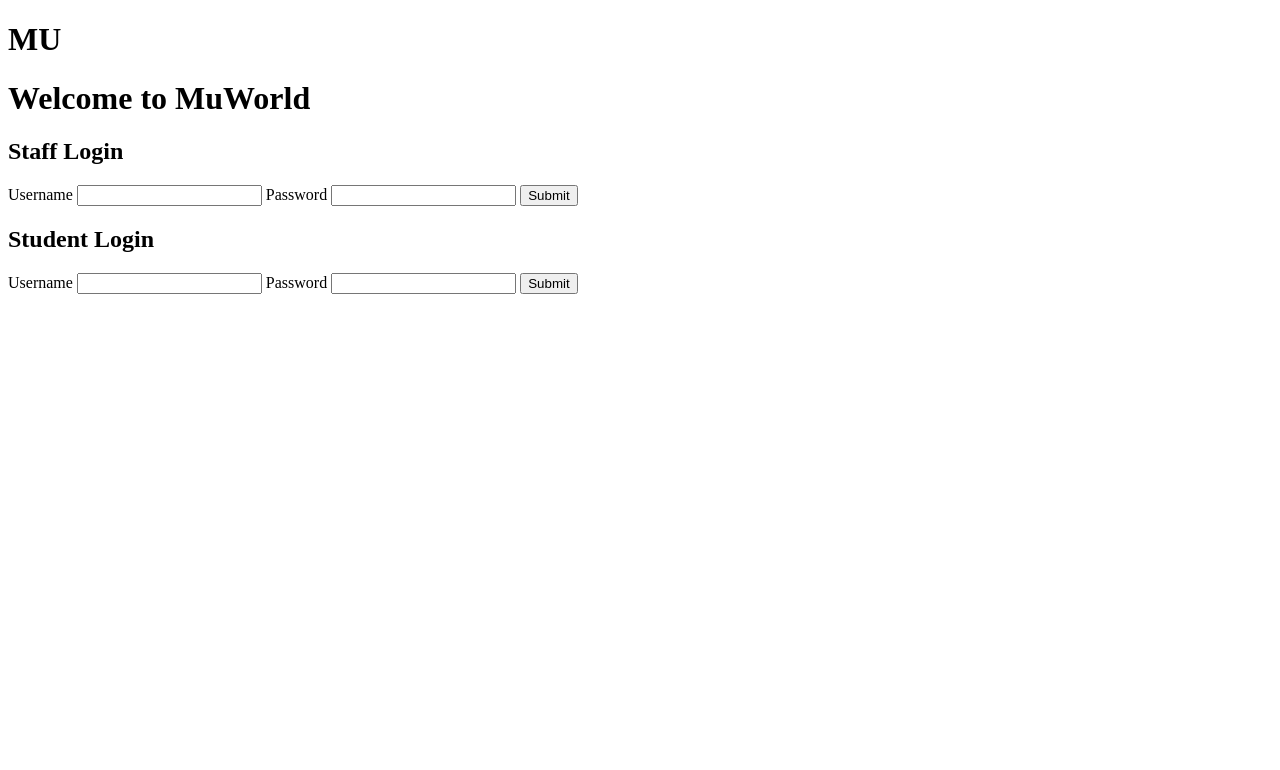
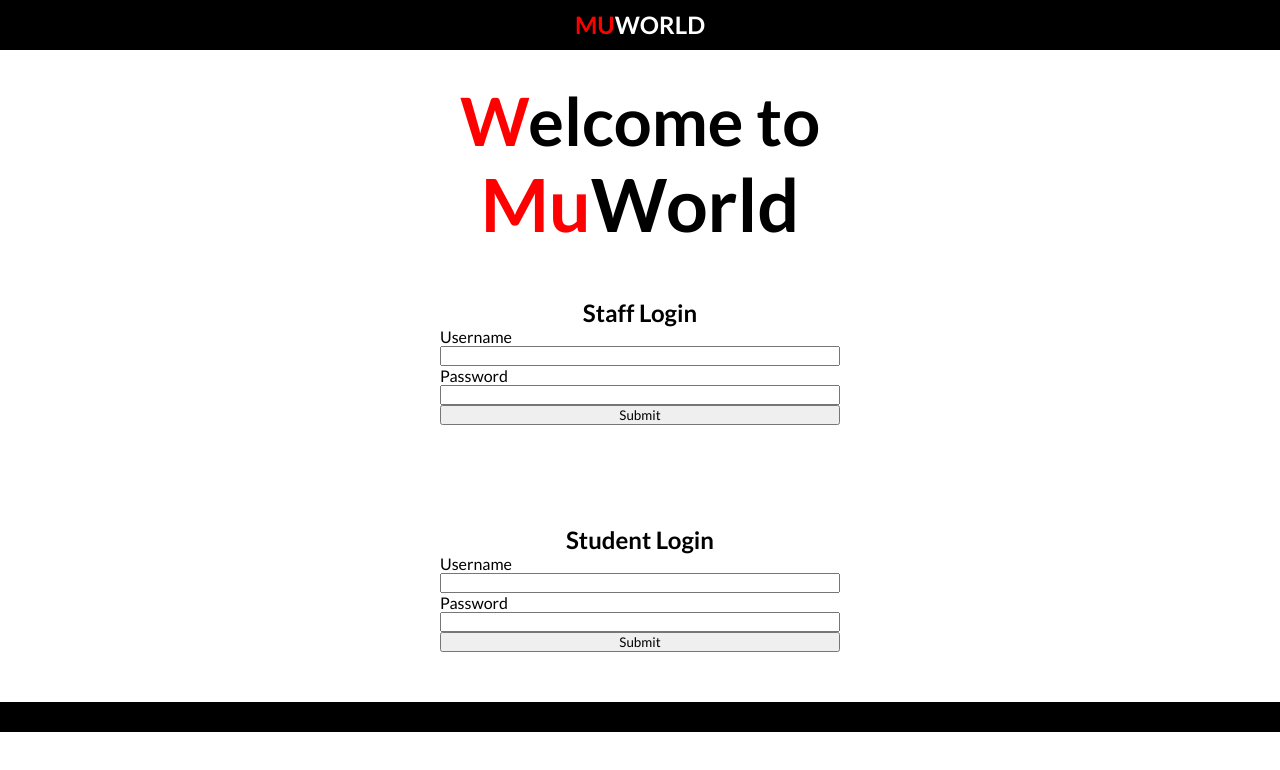
Before and after one commit to agengwan96/FT6, a plain HTML site: page index.html in a window 1280 px wide. Drawn offline with Linux system fonts and the light colour scheme.

Commit message:
added styling

```diff
--- a/index.html
+++ b/index.html
@@ -10,10 +10,14 @@
       crossorigin="anonymous"
     ></script>
     <script src="./app.js" defer></script>
+    <link rel="stylesheet" type="text/css" href="./style.css" />
 </head>
 <body>
-    <header><h1 class="title">MU<span class="world"WORLD</span></h1></header>
-    <h1 class="welcome">Welcome to MuWorld</h1>
+    <section class="header__title"><h1 class="title red">MU<span class="world">WORLD</span></h1></section>
+    <section class="welcome__title">
+        <h1 class="welcome"><span class="red">W</span>elcome to</h1>
+        <h1 class="muworld"><span class="red">Mu</span>World</h1>
+    </section>
     <section class="staff">
         <div class="container">
             <div class="row">
--- a/style.css
+++ b/style.css
@@ -10,8 +10,64 @@ html {
   scroll-behavior: smooth;
 }
 
+.container{
+  padding: 50px 0;
+}
+
+.row {
+  width: 100%;
+  max-width: 800px;
+  margin: 0 auto;
+  padding: 0 12px;
+}
+
 a {
   text-decoration: none;
   position: relative;
   transition: opacity 300ms ease;
 }
+
+.red{
+  color: red;
+}
+
+.header__title{
+  background-color: black;
+  height: 50px;
+}
+
+.title{
+  padding: 10px 0;
+  text-align: center;
+}
+
+.world{
+  color: white;
+}
+
+.welcome{
+  text-align: center;
+  padding-top: 30px;
+  font-size: 50pt;
+}
+
+.muworld{
+  text-align: center;
+  font-size: 55pt;
+}
+
+h2{
+  text-align: center;
+}
+
+form{
+  display: flex;
+  flex-direction: column;
+  margin: 0 auto;
+  width: 400px;
+}
+
+footer{
+  background-color: black;
+  height: 30px;
+}
```
